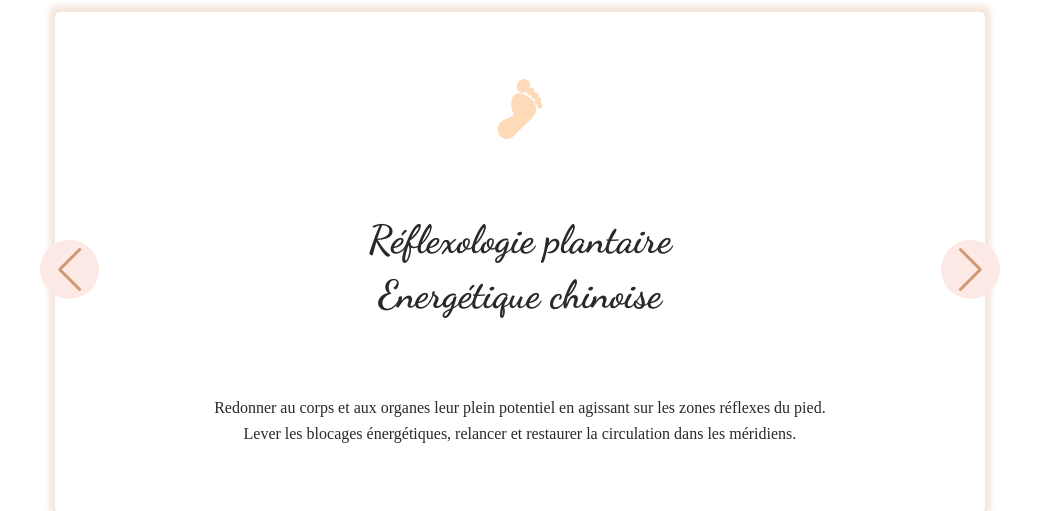
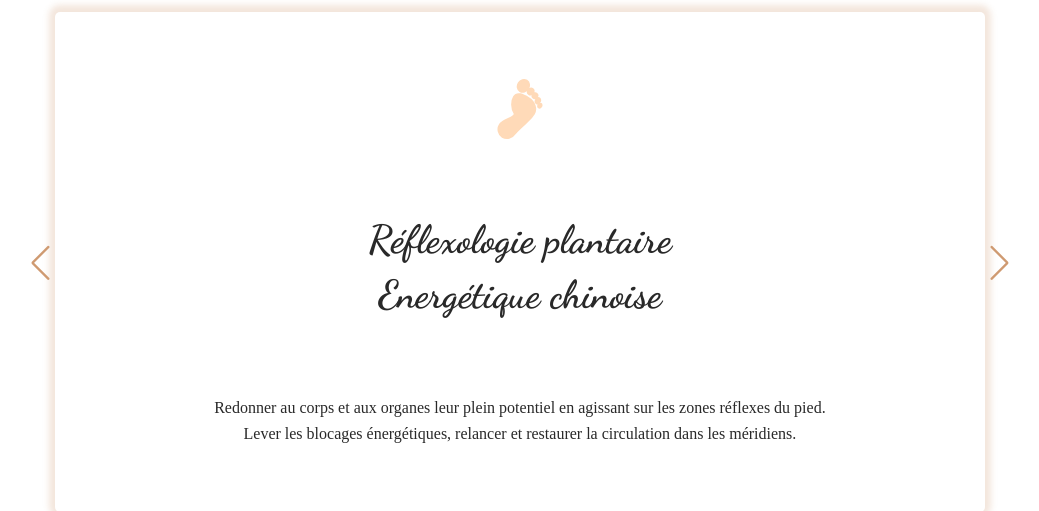
Before and after one commit to Nifrael/jeannelle-1, a PHP site: page / in a window 1280 px wide. Shown: the part 857-1368 px from the top of the page, without its empty margins (120-1159 px from the left). Run offline with PHP 8.4, Linux system fonts and the light colour scheme; some libraries are stand-ins or nearby versions; some web fonts are replaced.

Commit message:
Changement taille du swipper

```diff
--- a/assets/css/components.css
+++ b/assets/css/components.css
@@ -209,9 +209,14 @@ section {
 .swiper-button-prev,
 .swiper-button-next {
   color: var(--important-color) !important;
-  background-color: var(--main-color);
-  border-radius: 50%;
-  padding: 3%;
+}
+
+.swiper-button-next {
+  padding-left: 5%;
+}
+
+.swiper-button-prev {
+  padding-right: 5%;
 }
 
 .card {
--- a/assets/css/index.css
+++ b/assets/css/index.css
@@ -24,6 +24,7 @@
   --h2: calc(var(--h3) * var(--scale));
   --h1: calc(var(--h2) * var(--scale));
   --small-text: calc(var(--base-size) / var(--scale));
+  --swiper-navigation-size: 35px !important;
 }
 
 html,
```
